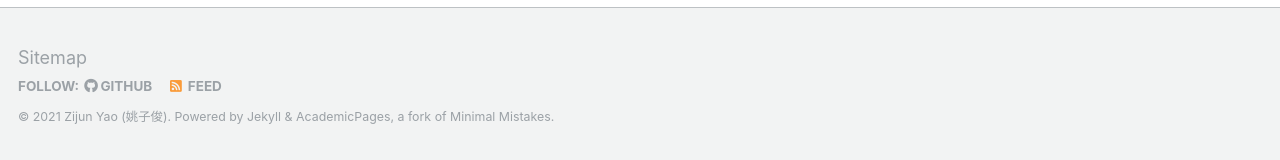
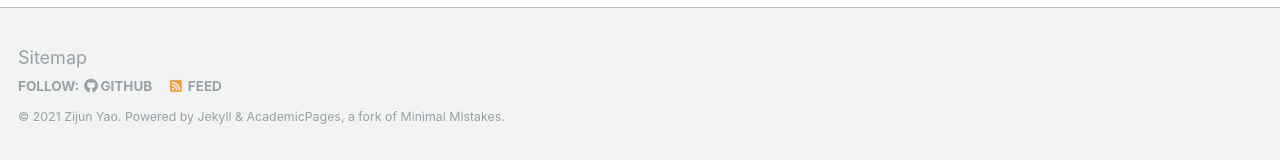
Before and after one commit to TranSirius/TranSirius.github.io, a Jekyll site: the page built from _pages/page-archive.html, in a window 1280 px wide. Shown: the part 1618-1778 px from the top of the page. Built offline with Jekyll 4.4.1, drawn with Linux system fonts in a browser that asks for light colours.

Commit message:
add chinese name

```diff
--- a/_config.yml
+++ b/_config.yml
@@ -9,7 +9,7 @@
 locale                   : "en-US"
 title                    : "Zijun Yao"
 title_separator          : "-"
-name                     : &name "Zijun Yao (姚子俊)"
+name                     : &name "Zijun Yao"
 description              : &description "First Year Grad Student @ Knowledge Engineering Group, Tsinghua University"
 url                      : https://transirius.github.io # the base hostname & protocol for your site e.g. "https://mmistakes.github.io"
 baseurl                  : "" # the subpath of your site, e.g. "/blog"
@@ -80,7 +80,7 @@
 
 # Site Author
 author:
-  name             : "Zijun Yao"
+  name             : "Zijun Yao (姚子俊)"
   avatar           : "profile.jpg"
   bio              : "First Year Grad Student @ KEG, Tsinghua University"
   location         : "Beijing, China"
```
